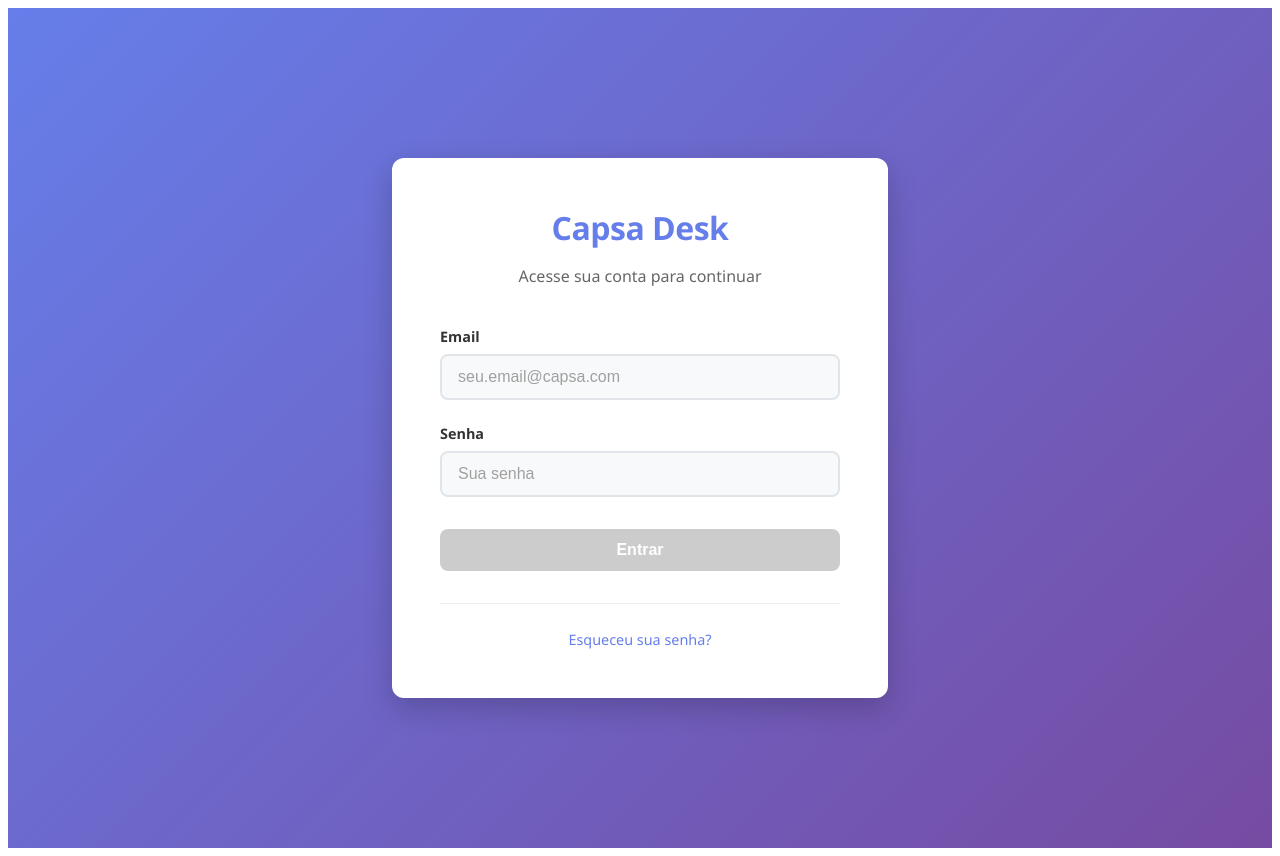
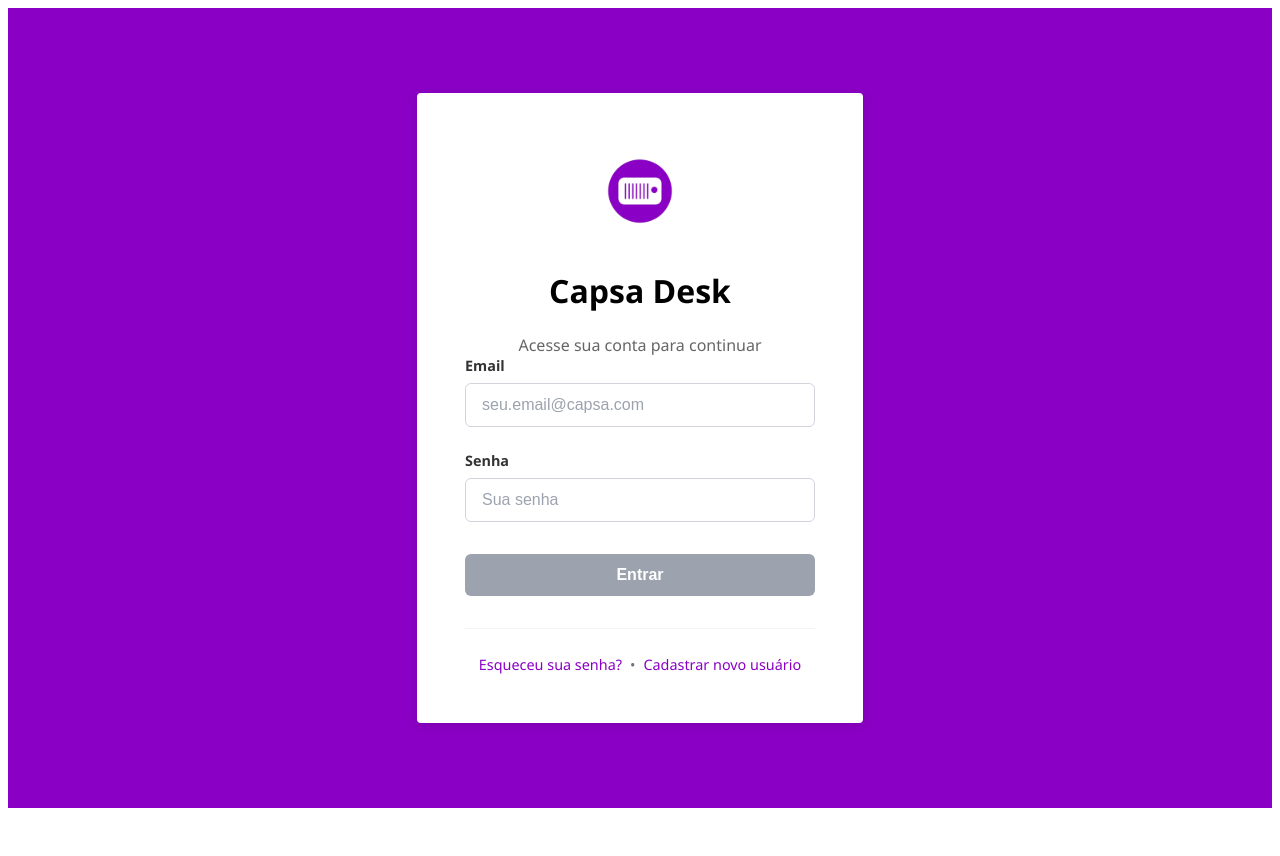
Before and after one commit to FernandaCaroline3/Trigger-Frontend, an Angular app: page /login in a window 1280 px wide. After the commit the page ends 816 px from the top, so only its background shows below. Built offline with nearby package versions, Linux system fonts and the light colour scheme; sample sign-in values are in the browser's storage.

Commit message:
Deixando a tela de login mais bonita

```diff
--- a/src/app/login/login.component.css
+++ b/src/app/login/login.component.css
@@ -3,28 +3,34 @@
   justify-content: center;
   align-items: center;
   min-height: 100vh;
-  background: linear-gradient(135deg, #667eea 0%, #764ba2 100%);
-  padding: 20px;
+  background: #8a00c4;
+  padding: 0px;
   font-family: 'Segoe UI', Tahoma, Geneva, Verdana, sans-serif;
 }
 
 .login-card {
   background: white;
   padding: 3rem;
-  border-radius: 12px;
-  box-shadow: 0 10px 30px rgba(0, 0, 0, 0.2);
+  border-radius: 4px;
   width: 100%;
-  max-width: 400px;
+  max-width: 350px;
+  box-shadow: 0 2px 10px rgba(0, 0, 0, 0.1);
 }
 
-/* Header */
+/* Header com Título */
 .login-header {
   text-align: center;
-  margin-bottom: 2.5rem;
+  margin-bottom: 0.1px;
 }
 
-.logo-text {
-  color: #667eea;
+.logo-image {
+  max-width: 100px;
+  height: auto;
+  margin-bottom: 0.1rem;
+}
+
+.logo-title {
+  color: #1a1a1a;
   margin: 0 0 1rem 0;
   font-size: 2rem;
   font-weight: 700;
@@ -58,37 +64,32 @@
 .form-input {
   width: 100%;
   padding: 0.75rem 1rem;
-  border: 2px solid #e1e5e9;
-  border-radius: 8px;
+  border: 1px solid #d1d5db;
+  border-radius: 6px;
   font-size: 1rem;
   transition: all 0.3s ease;
   box-sizing: border-box;
-  background: #f8f9fa;
+  background: #ffffff;
+  color: #333333;
 }
 
 .form-input:focus {
   outline: none;
-  border-color: #667eea;
-  background: white;
-  box-shadow: 0 0 0 3px rgba(102, 126, 234, 0.1);
+  border-color: #3b82f6;
 }
 
 .form-input::placeholder {
-  color: #a0a0a0;
-}
-
-.form-input.error {
-  border-color: #e74c3c;
+  color: #9ca3af;
 }
 
 /* Login Button */
 .login-button {
   width: 100%;
   padding: 0.75rem;
-  background: linear-gradient(135deg, #667eea 0%, #764ba2 100%);
+  background: #8a00c4;
   color: white;
   border: none;
-  border-radius: 8px;
+  border-radius: 6px;
   font-size: 1rem;
   font-weight: 600;
   cursor: pointer;
@@ -97,43 +98,19 @@
 }
 
 .login-button:hover:not(:disabled) {
-  transform: translateY(-2px);
-  box-shadow: 0 5px 15px rgba(102, 126, 234, 0.4);
+  background: #374151;
 }
 
 .login-button:disabled {
-  background: #ccc;
+  background: #9ca3af;
   cursor: not-allowed;
-  transform: none;
-}
-
-/* Loading State */
-.loading-spinner {
-  display: flex;
-  align-items: center;
-  justify-content: center;
-  gap: 0.5rem;
-}
-
-.spinner {
-  width: 16px;
-  height: 16px;
-  border: 2px solid transparent;
-  border-top: 2px solid white;
-  border-radius: 50%;
-  animation: spin 1s linear infinite;
-}
-
-@keyframes spin {
-  0% { transform: rotate(0deg); }
-  100% { transform: rotate(360deg); }
 }
 
 /* Error Message */
 .error-message {
-  background: #fee;
-  border: 1px solid #f5c6cb;
-  color: #721c24;
+  background: #fef2f2;
+  border: 1px solid #fecaca;
+  color: #dc2626;
   padding: 0.75rem;
   border-radius: 6px;
   text-align: center;
@@ -141,23 +118,29 @@
   margin-top: 1rem;
 }
 
-/* Forgot Password */
-.forgot-password {
+/* Links Footer */
+.links-footer {
   text-align: center;
   padding-top: 1.5rem;
-  border-top: 1px solid #ecf0f1;
+  border-top: 1px solid #f3f4f6;
 }
 
-.forgot-link {
-  color: #667eea;
+.footer-link {
+  color: #8a00c4;
   text-decoration: none;
   font-size: 0.9rem;
   transition: color 0.3s ease;
 }
 
-.forgot-link:hover {
-  color: #5a6fd8;
+.footer-link:hover {
+  color: #374151;
   text-decoration: underline;
+}
+
+.separator {
+  color: #6b7280;
+  font-size: 0.9rem;
+  margin: 0 0.5rem;
 }
 
 /* Responsive */
@@ -167,7 +150,7 @@
     margin: 1rem;
   }
 
-  .logo-text {
+  .logo-title {
     font-size: 1.75rem;
   }
 }
--- a/src/app/login/login.component.html
+++ b/src/app/login/login.component.html
@@ -2,7 +2,10 @@
   <div class="login-card">
     <!-- Header -->
     <div class="login-header">
-      <h1 class="logo-text">Capsa Desk</h1>
+      <div class="logo">
+        <img src="assets/logo-capsa-desk.png" alt="Capsa Desk" class="logo-image">
+      </div>
+      <h1 class="login-title">Capsa Desk</h1>
       <p class="welcome-text">Acesse sua conta para continuar</p>
     </div>
 
@@ -18,9 +21,7 @@
           name="email"
           required
           placeholder="seu.email@capsa.com"
-          class="form-input"
-          [class.error]="errorMessage"
-          (input)="clearError()">
+          class="form-input">
       </div>
 
       <!-- Password Field -->
@@ -33,9 +34,7 @@
           name="password"
           required
           placeholder="Sua senha"
-          class="form-input"
-          [class.error]="errorMessage"
-          (input)="clearError()">
+          class="form-input">
       </div>
 
       <!-- Login Button -->
@@ -43,12 +42,7 @@
         type="submit"
         [disabled]="isLoading || !email || !password"
         class="login-button">
-
-        <span *ngIf="!isLoading">Entrar</span>
-        <span *ngIf="isLoading" class="loading-spinner">
-          <div class="spinner"></div>
-          Entrando...
-        </span>
+        Entrar
       </button>
 
       <!-- Error Message -->
@@ -57,9 +51,11 @@
       </div>
     </form>
 
-    <!-- Forgot Password -->
-    <div class="forgot-password">
-      <a href="#" class="forgot-link">Esqueceu sua senha?</a>
+    <!-- Links Footer -->
+    <div class="links-footer">
+      <a href="#" class="footer-link">Esqueceu sua senha?</a>
+      <span class="separator">•</span>
+      <a href="#" class="footer-link" (click)="goToRegister()">Cadastrar novo usuário</a>
     </div>
   </div>
 </div>
--- a/src/app/login/login.component.ts
+++ b/src/app/login/login.component.ts
@@ -11,6 +11,9 @@ import { AuthService } from '../auth/auth.service';
   imports: [CommonModule, FormsModule]
 })
 export class LoginComponent {
+goToRegister() {
+throw new Error('Method not implemented.');
+}
   email: string = '';
   password: string = '';
   errorMessage: string = '';
@@ -27,45 +30,19 @@ export class LoginComponent {
       return;
     }
 
-    if (!this.isValidEmail(this.email)) {
-      this.errorMessage = 'Por favor, insira um e-mail válido';
-      return;
-    }
-
     this.isLoading = true;
     this.errorMessage = '';
 
-    // Simula delay de rede
     setTimeout(() => {
       const success = this.authService.login(this.email, this.password);
 
       if (success) {
-        this.handleSuccessfulLogin();
+        this.router.navigate(['/home']);
       } else {
-        this.handleFailedLogin();
+        this.errorMessage = 'E-mail ou senha incorretos';
       }
 
       this.isLoading = false;
-    }, 1500);
-  }
-
-  private handleSuccessfulLogin(): void {
-    this.router.navigate(['/home']);
-  }
-
-  private handleFailedLogin(): void {
-    this.errorMessage = 'E-mail ou senha incorretos. Tente novamente.';
-    this.password = '';
-  }
-
-  clearError(): void {
-    if (this.errorMessage) {
-      this.errorMessage = '';
-    }
-  }
-
-  isValidEmail(email: string): boolean {
-    const emailRegex = /^[^\s@]+@[^\s@]+\.[^\s@]+$/;
-    return emailRegex.test(email);
+    }, 1000);
   }
 }
```
